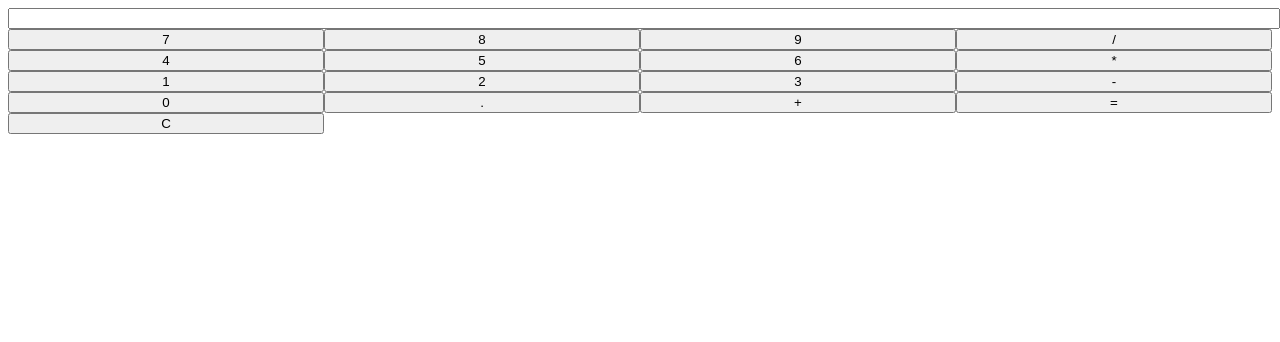
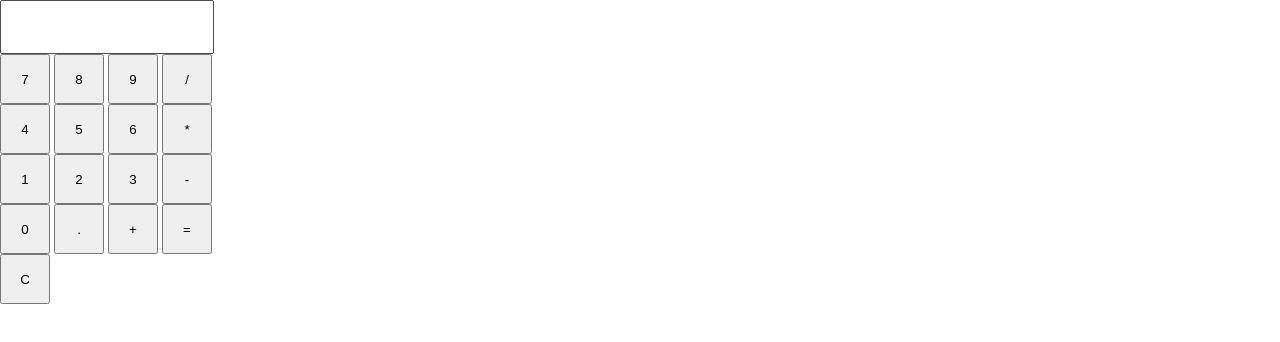
Before and after one commit to mfrattini7/odin-calculator, a plain HTML site: page index.html in a window 1280 px wide. Drawn offline with Linux system fonts and the light colour scheme.

Commit message:
add more styling

```diff
--- a/index.html
+++ b/index.html
@@ -8,30 +8,28 @@
 </head>
 <body>
 
-    <div id="calculator"></div>
+    <div id="calculator">
+        <input id="display" readonly>
+        <div id="keys">
+            <button class="number" onclick="display('7')">7</button>
+            <button class="number"  onclick="display('8')">8</button>
+            <button class="number"  onclick="display('9')">9</button>
+            <button class="operator" onclick="display('/')">/</button>
+            <button class="number"  onclick="display('4')">4</button>
+            <button class="number"  onclick="display('5')">5</button>
+            <button class="number"  onclick="display('6')">6</button>
+            <button class="operator" onclick="display('*')">*</button>
+            <button class="number"  onclick="display('1')">1</button>
+            <button class="number"  onclick="display('2')">2</button>
+            <button class="number"  onclick="display('3')">3</button>
+            <button class="operator" onclick="display('-')">-</button>
+            <button class="number"  onclick="display('0')">0</button>
+            <button class="decimal" onclick="display('.')">.</button>
+            <button class="operator" onclick="display('+')">+</button>
+            <button class="equal" onclick="calculate()">=</button>
+            <button class="cancel" onclick="clearDisplay()">C</button>
 
-    <input id="display" readonly>
-
-    <div id="buttons">
-
-        <button onclick="display('7')">7</button>
-        <button onclick="display('8')">8</button>
-        <button onclick="display('9')">9</button>
-        <button onclick="display('/')">/</button>
-        <button onclick="display('4')">4</button>
-        <button onclick="display('5')">5</button>
-        <button onclick="display('6')">6</button>
-        <button onclick="display('*')">*</button>
-        <button onclick="display('1')">1</button>
-        <button onclick="display('2')">2</button>
-        <button onclick="display('3')">3</button>
-        <button onclick="display('-')">-</button>
-        <button onclick="display('0')">0</button>
-        <button onclick="display('.')">.</button>
-        <button onclick="display('+')">+</button>
-        <button onclick="calculate()">=</button>
-        <button onclick="clearDisplay()">C</button>
-
+        </div>
     </div>
 
     <script src="script.js"></script>
--- a/style.css
+++ b/style.css
@@ -1,14 +1,30 @@
-#body {
-    margin: 0;
-    padding: 0;
+* {
+    margin: 0px;
+    padding: 0px;
 }
 
-#buttons {
-    display: grid;
-    grid-template-columns: repeat(4, 1fr);
+#calculator {
+    display: flex;
+    flex-direction: column;
 }
 
 #display {
-    width: 100%;
+    width: 210px;
+    height: 50px;
+    margin-top: 0px;
     text-align: right;
 }
+
+#keys {
+    width: 250px;
+    flex-wrap: wrap;
+}
+
+.number,
+.operator,
+.equal,
+.decimal,
+.cancel {
+    width: 50px;
+    height: 50px;
+}
```
